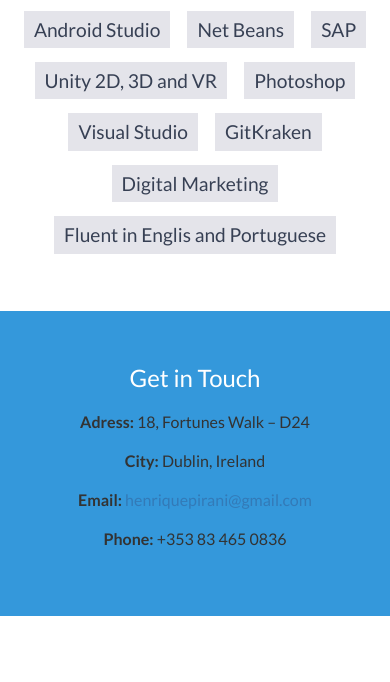
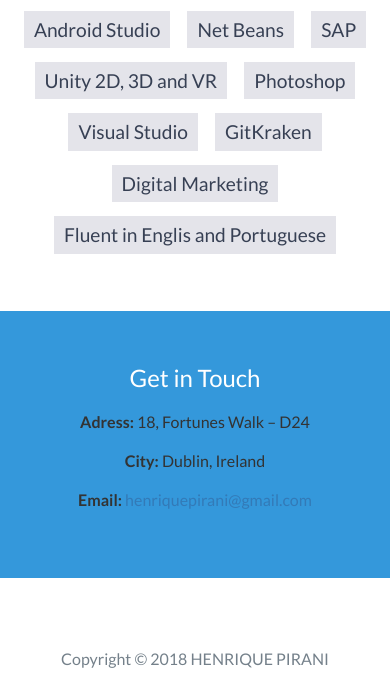
Before and after one commit to HenriquePirani/HenriquePirani.github.io, a website: page index.html in a window 390 px wide. Shown: the part 3676-4358 px from the top of the page. Drawn offline with nearby package versions, Linux system fonts and the light colour scheme.

Commit message:
Phone Removed

```diff
--- a/index.html
+++ b/index.html
@@ -217,8 +217,6 @@
                     <strong>Email:</strong>
                     <a href="mailto:henriquepirani@gmail.com ">henriquepirani@gmail.com</a>
                   </p>
-                  <p>
-                    <strong>Phone:</strong>  +353 83 465 0836 </p>
 	    </div>
         <!-- End #contact-form -->
     </div>
```
